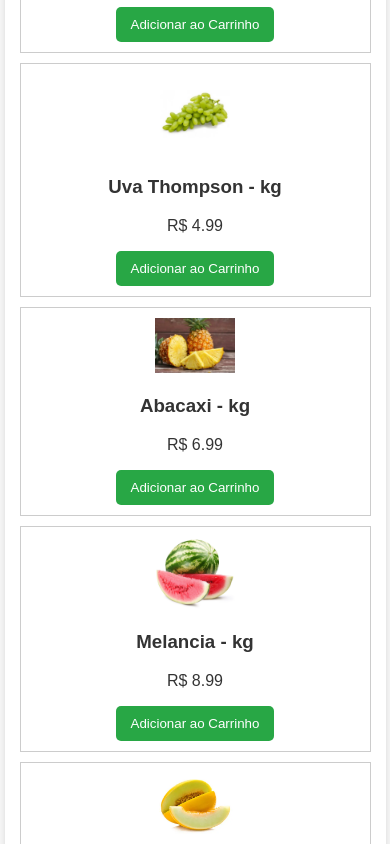
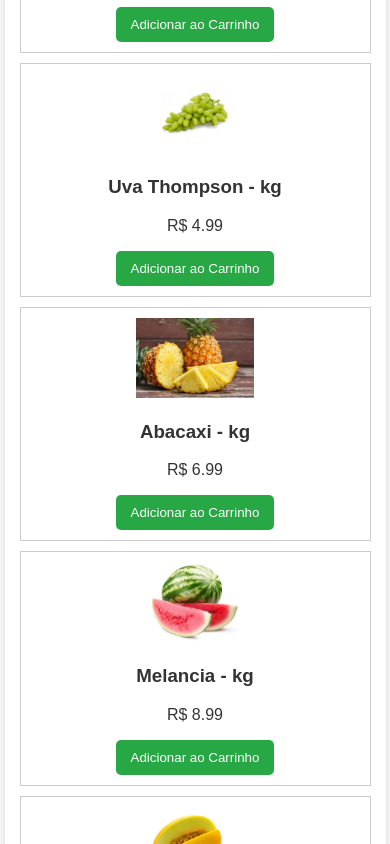
Before and after one commit to bartolomeusantos072/carrinho-compra, a plain HTML site: page index.html in a window 390 px wide. Shown: the part 1156-2000 px from the top of the page. Drawn offline with Linux system fonts and the light colour scheme.

Commit message:
versao mobile

```diff
--- a/styles.css
+++ b/styles.css
@@ -272,7 +272,7 @@ input {
     }
 
     .product img {
-        max-width: 80px;
+        max-width: 50%;
         max-height: 80px;
     }
 
```
